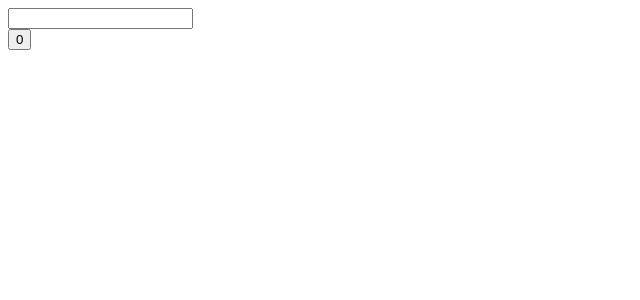
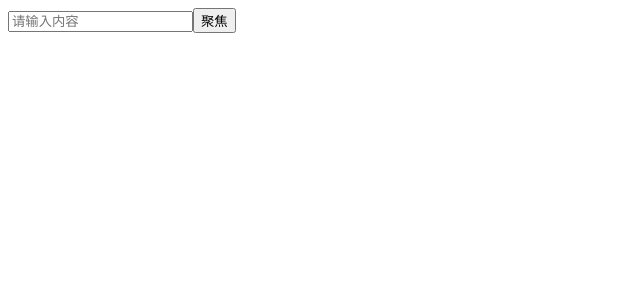
Before and after one commit to FighttingEDG/reactDemo, a React (Vite) app: page / in a window 1280 px wide. Shown: the top 300 px of the page, without its empty margins (0-640 px from the left). Built offline with nearby package versions, Linux system fonts and the light colour scheme.

Commit message:
useImperativeHandle暴露子组件方法

```diff
--- a/src/App.jsx
+++ b/src/App.jsx
@@ -1,26 +1,18 @@
-import React, { useState, memo, useCallback } from 'react'
-const Input = memo(function Input({ onChange }) {
-  console.log('子组件更新了')
-  return (
-    <div>
-      <input type="text" onChange={(e) => onChange(e.target.value)} />
-    </div>
-  )
-})
+import React, { useState, useRef } from 'react'
+import CustomInput from './component/son.jsx'
 const App = () => {
-
-  // 子组件不会更新
-  const changeHandler = useCallback((value) =>
-    console.log(value)
-    , [])
-  // 子组件会更新
-  // const changeHandler = () => console.log(2)
-  // 触发父组件重新渲染的函数
-  const [count, setCount] = useState(0)
+  // 供接收的ref
+  const inputRef = useRef(null)
+  // 父组件的state
+  const [value, setValue] = useState('')
+  function handleClick (){
+    inputRef.current.focus();
+  }
+  // 父组件的方法
   return (
     <div className="app">
-      <Input onChange={changeHandler} />
-      <button onClick={() => setCount(count + 1)}>{count}</button>
+      <input type="text" ref={inputRef} placeholder='请输入内容' />
+      <button onClick={() => handleClick()}>聚焦</button>
     </div>
   )
 }
--- /dev/null
+++ b/src/component/son.jsx
@@ -0,0 +1,19 @@
+import { useImperativeHandle } from "react";
+
+// 子组件：暴露focus方法
+// 需要父组件传ref和placeholder
+function CustomInput({ ref, placeholder }) {
+    const inputRef = useRef(null);
+
+    useImperativeHandle(ref, () => ({
+        // 相当于()=>{ return {} }
+        focus: () => {
+            if (inputRef.current) {
+                inputRef.current.focus();
+            }
+        }
+    })
+    );
+    return <input ref={inputRef} placeholder={placeholder} />;
+};
+export default CustomInput;
```
Also changed, not shown: src/images/bozai.png (deleted).
